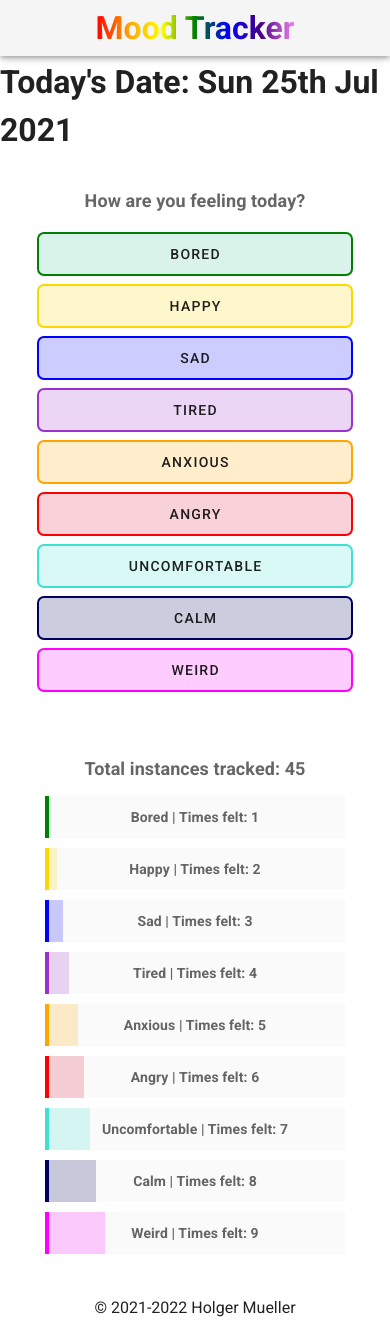
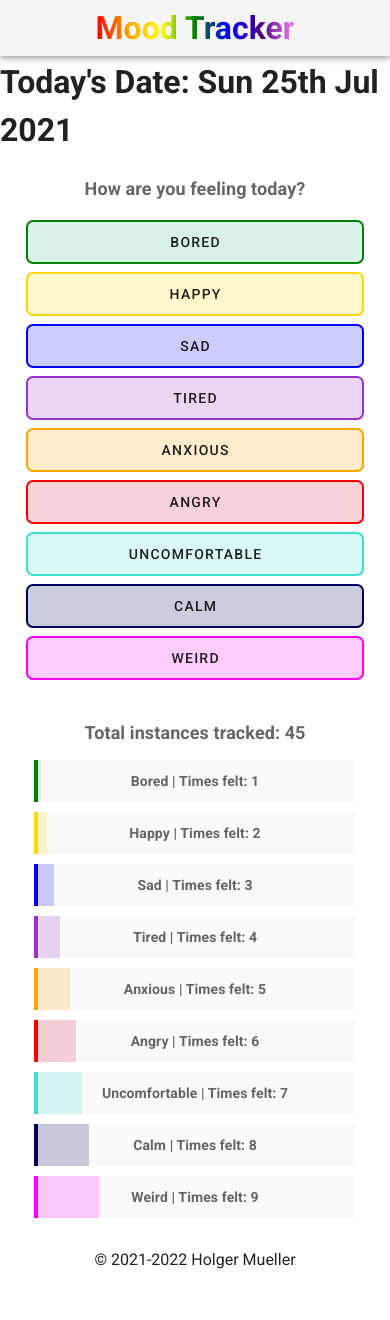
Before and after one commit to Holgermueller/demo-mood-tracker, a Vue app: page / in a window 390 px wide. After the commit the page ends 1272 px from the top, so only its background shows below. Built offline with nearby package versions, Linux system fonts and the light colour scheme.

Commit message:
made layout mobile responsive

```diff
--- a/src/components/Dash.vue
+++ b/src/components/Dash.vue
@@ -2,15 +2,15 @@
   <div id="dashboard">
     <TodaysDateDisplay />
 
-    <v-container>
-      <v-row>
-        <v-col>
+    <v-container fluid>
+      <v-layout row wrap>
+        <v-flex xs12 sm12 md6 lg6 xl6>
           <MoodRangeButtons :moods="moods" />
-        </v-col>
-        <v-col>
+        </v-flex>
+        <v-flex xs12 sm12 md6 lg6 xl6>
           <MoodBarGraphs :moods="moods" />
-        </v-col>
-      </v-row>
+        </v-flex>
+      </v-layout>
     </v-container>
   </div>
 </template>
```
